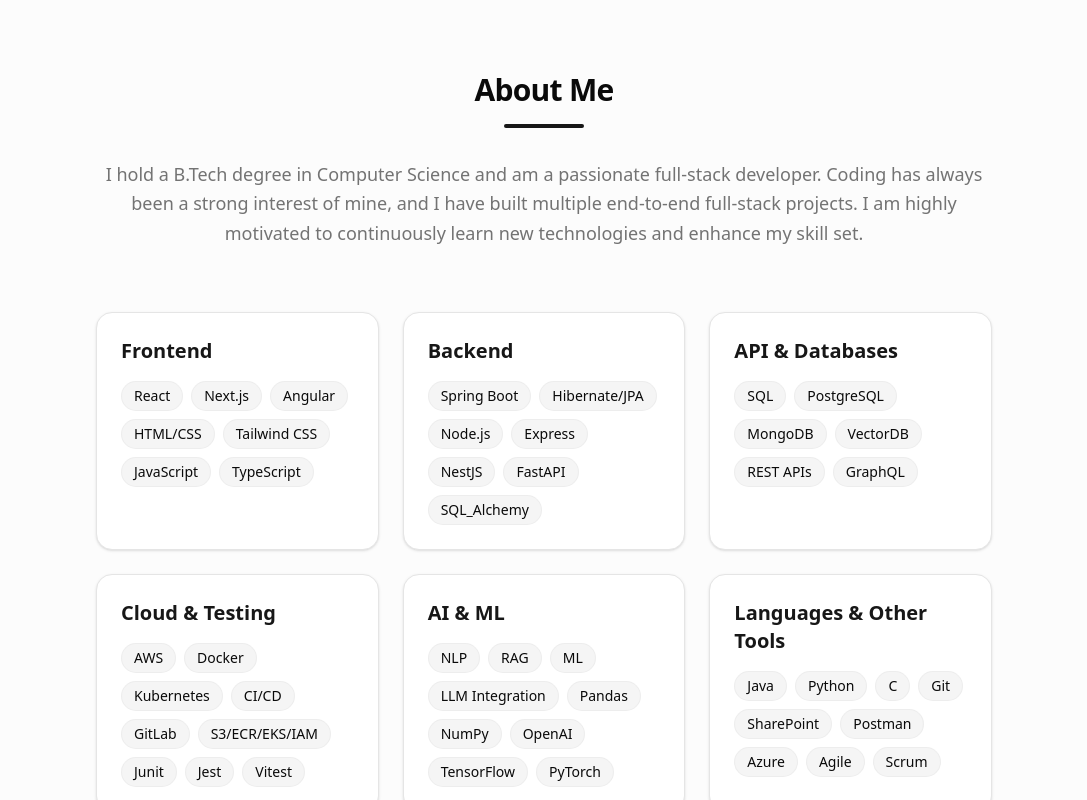
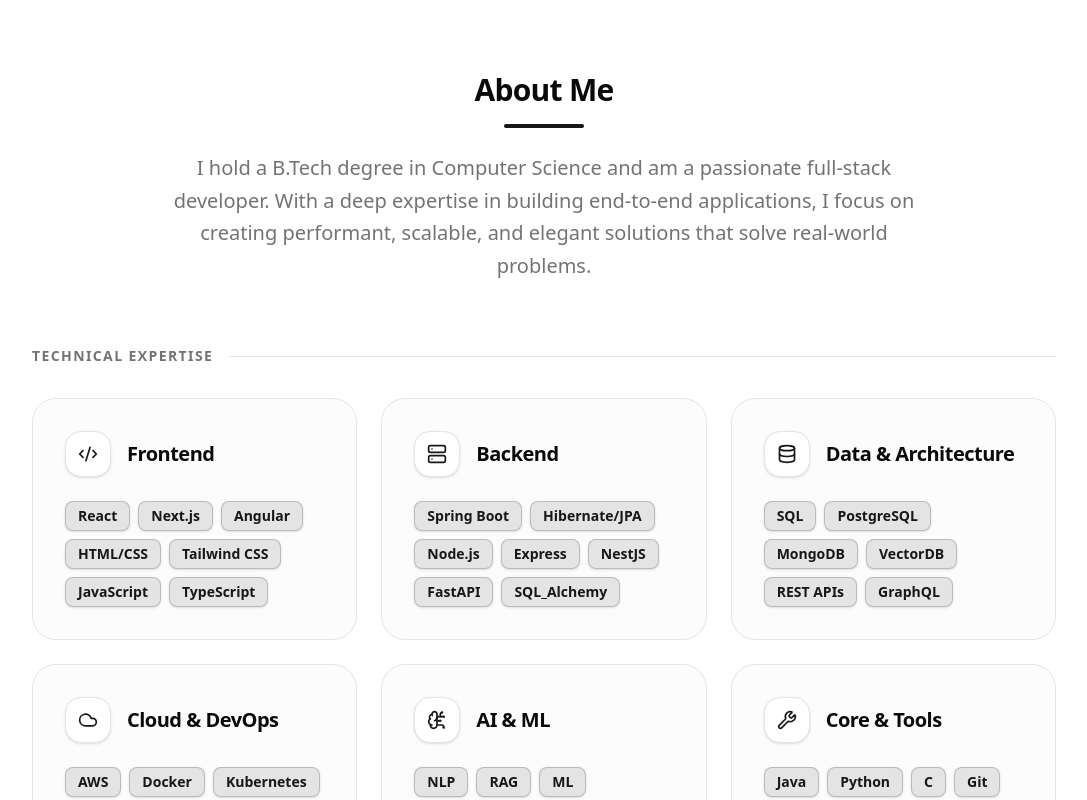
Before and after one commit to sravanthch/portfolio, a Next.js app: page / in a window 1280 px wide. Shown: the part 760-1560 px from the top of the page, without its empty margins (96-1183 px from the left). Built offline with nearby package versions, Linux system fonts and the light colour scheme; no server answers.

Commit message:
Update Skills Layout

```diff
--- a/components/about-section.tsx
+++ b/components/about-section.tsx
@@ -2,70 +2,104 @@
 
 import { SectionContainer } from "@/components/ui/section-container";
 import { motion } from "framer-motion";
+import {
+    Code2,
+    Server,
+    Database,
+    Cloud,
+    BrainCircuit,
+    Wrench,
+    Sparkles
+} from "lucide-react";
 
 export function AboutSection() {
     const skillCategories = [
         {
             title: "Frontend",
-            skills: ["React", "Next.js", "Angular","HTML/CSS", "Tailwind CSS", "JavaScript", "TypeScript"]
+            icon: <Code2 className="w-5 h-5" />,
+            skills: ["React", "Next.js", "Angular", "HTML/CSS", "Tailwind CSS", "JavaScript", "TypeScript"]
         },
         {
             title: "Backend",
-            skills: ["Spring Boot", "Hibernate/JPA", "Node.js", "Express", "NestJS", "FastAPI", "SQL_Alchemy" ]
+            icon: <Server className="w-5 h-5" />,
+            skills: ["Spring Boot", "Hibernate/JPA", "Node.js", "Express", "NestJS", "FastAPI", "SQL_Alchemy"]
         },
         {
-            title: "API & Databases",
+            title: "Data & Architecture",
+            icon: <Database className="w-5 h-5" />,
             skills: ["SQL", "PostgreSQL", "MongoDB", "VectorDB", "REST APIs", "GraphQL"]
         },
         {
-            title: "Cloud & Testing",
+            title: "Cloud & DevOps",
+            icon: <Cloud className="w-5 h-5" />,
             skills: ["AWS", "Docker", "Kubernetes", "CI/CD", "GitLab", "S3/ECR/EKS/IAM", "Junit", "Jest", "Vitest"]
         },
         {
             title: "AI & ML",
-            skills: ["NLP", "RAG", "ML", "LLM Integration","Pandas", "NumPy", "OpenAI", "TensorFlow", "PyTorch"]
+            icon: <BrainCircuit className="w-5 h-5" />,
+            skills: ["NLP", "RAG", "ML", "LLM Integration", "Pandas", "NumPy", "OpenAI", "TensorFlow", "PyTorch"]
         },
         {
-            title: "Languages & Other Tools",
-            skills: ["Java", "Python", "C", "Git", "SharePoint", "Postman", "Azure", "Agile", "Scrum"]
+            title: "Core & Tools",
+            icon: <Wrench className="w-5 h-5" />,
+            skills: ["Java", "Python", "C", "Git", "SharePoint", "Postman", "Azure", "Agile", "Scrum", "Sprints", "Retrsopective"]
         }
     ];
+
     return (
-        <SectionContainer id="about" className="bg-muted/30">
+        <SectionContainer id="about" className="relative">
             <motion.div
                 initial={{ opacity: 0, y: 20 }}
                 whileInView={{ opacity: 1, y: 0 }}
                 viewport={{ once: true }}
-                transition={{ duration: 0.5 }}
-                className="flex flex-col gap-8 max-w-4xl mx-auto"
+                transition={{ duration: 0.6 }}
+                className="max-w-5xl mx-auto"
             >
-                <div className="text-center">
-                    <h2 className="text-3xl font-bold tracking-tight mb-4 text-center">About Me</h2>
+                {/* Header */}
+                <div className="text-center mb-16">
+                    <div className="text-center">
+                    <h2 className="text-3xl font-bold tracking-tight mb-4">About Me</h2>
                     <div className="h-1 w-20 bg-primary mx-auto rounded-full" />
                 </div>
+                <br></br>
+                    <p className="text-xl text-muted-foreground leading-relaxed max-w-3xl mx-auto">
+                        I hold a B.Tech degree in Computer Science and am a passionate full-stack developer.
+                        With a deep expertise in building end-to-end applications, I focus on creating
+                        performant, scalable, and elegant solutions that solve real-world problems.
+                    </p>
+                </div>
 
-                <p className="text-lg text-muted-foreground text-center leading-relaxed">
-                    I hold a B.Tech degree in Computer Science and am a passionate full-stack developer. Coding has always been a strong interest of mine, and I have built multiple end-to-end full-stack projects. I am highly motivated to continuously learn new technologies and enhance my skill set.
-                </p>
+                {/* Sub-label */}
+                <div className="flex items-center gap-4 mb-8">
+                    <h3 className="text-sm font-black tracking-widest uppercase text-muted-foreground whitespace-nowrap">
+                        Technical Expertise
+                    </h3>
+                    <div className="h-[1px] w-full bg-border" />
+                </div>
 
-                <div className="grid grid-cols-1 md:grid-cols-2 lg:grid-cols-3 gap-6 mt-8">
-                    {skillCategories.map((category, categoryIndex) => (
+                {/* Grid */}
+                <div className="grid grid-cols-1 md:grid-cols-2 lg:grid-cols-3 gap-6">
+                    {skillCategories.map((category, index) => (
                         <motion.div
                             key={category.title}
                             initial={{ opacity: 0, y: 20 }}
                             whileInView={{ opacity: 1, y: 0 }}
-                            transition={{ delay: categoryIndex * 0.1 }}
                             viewport={{ once: true }}
-                            className="bg-card border border-border p-6 rounded-2xl shadow-sm hover:shadow-md transition-all group"
+                            transition={{ duration: 0.4, delay: index * 0.1 }}
+                            className="p-8 rounded-3xl border border-border bg-muted/30 transition-all duration-300 hover:bg-card hover:shadow-xl hover:border-primary/20 group flex flex-col h-full"
                         >
-                            <h3 className="text-xl font-bold mb-4 text-primary group-hover:translate-x-1 transition-transform">
-                                {category.title}
-                            </h3>
-                            <div className="flex flex-wrap gap-2">
-                                {category.skills.map((skill, skillIndex) => (
+                            <div className="flex items-center gap-4 mb-6">
+                                <div className="p-3 rounded-2xl bg-background border border-border text-primary shadow-sm group-hover:scale-110 group-hover:bg-primary group-hover:text-primary-foreground transition-all duration-300">
+                                    {category.icon}
+                                </div>
+                                <h4 className="text-xl font-bold tracking-tight">{category.title}</h4>
+                            </div>
+
+                            <div className="flex flex-wrap gap-2 mt-auto">
+                                {category.skills.map((skill) => (
                                     <span
                                         key={skill}
-                                        className="bg-muted px-3 py-1 rounded-full text-sm font-medium border border-border/50 hover:bg-primary/10 hover:border-primary/30 transition-colors"
+                                        className="text-sm font-semibold px-3 py-1 rounded-lg bg-primary/10 border border-primary/20 text-primary group-hover:bg-primary group-hover:text-primary-foreground transition-all duration-300 shadow-sm"
                                     >
                                         {skill}
                                     </span>
```
